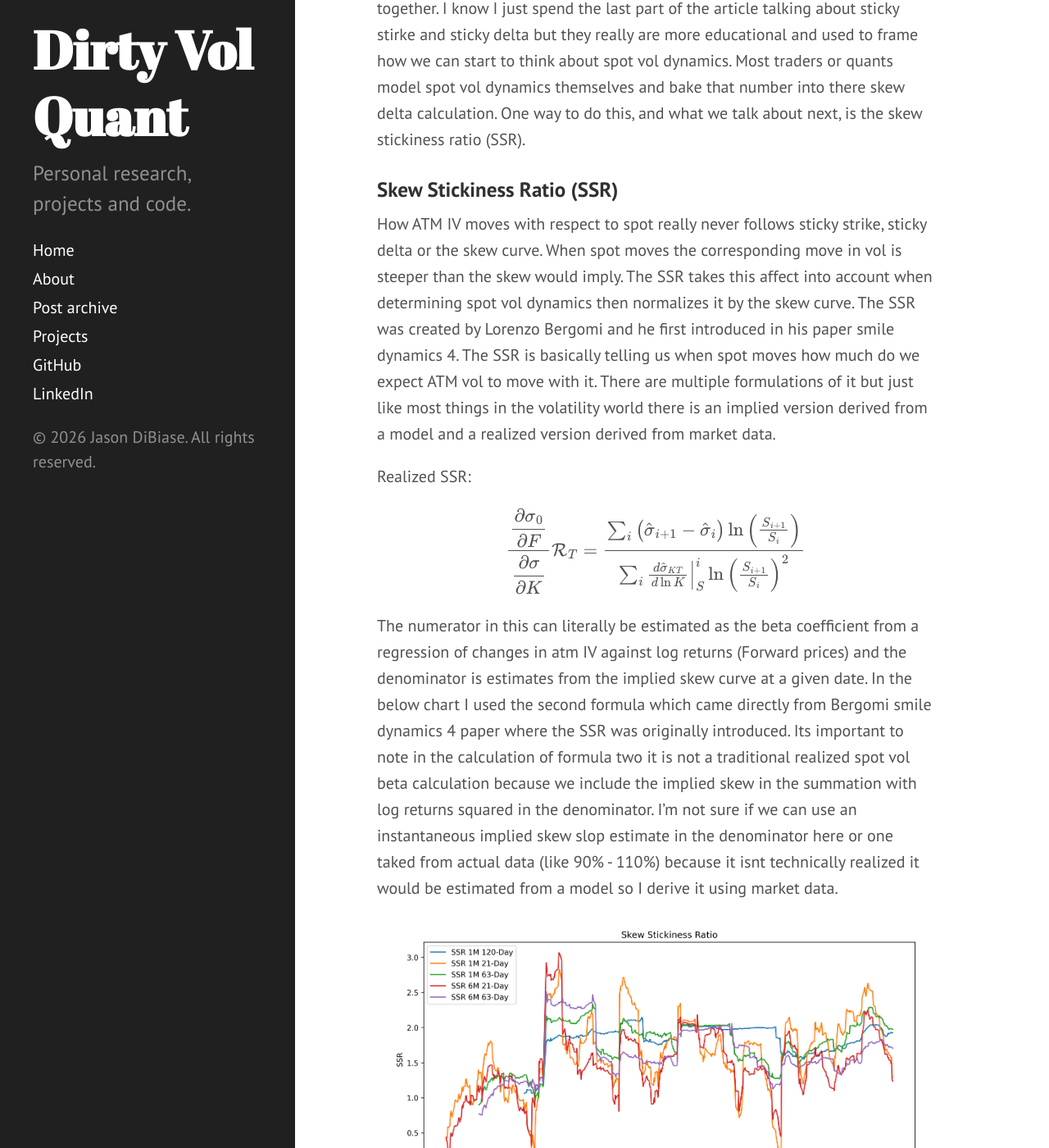
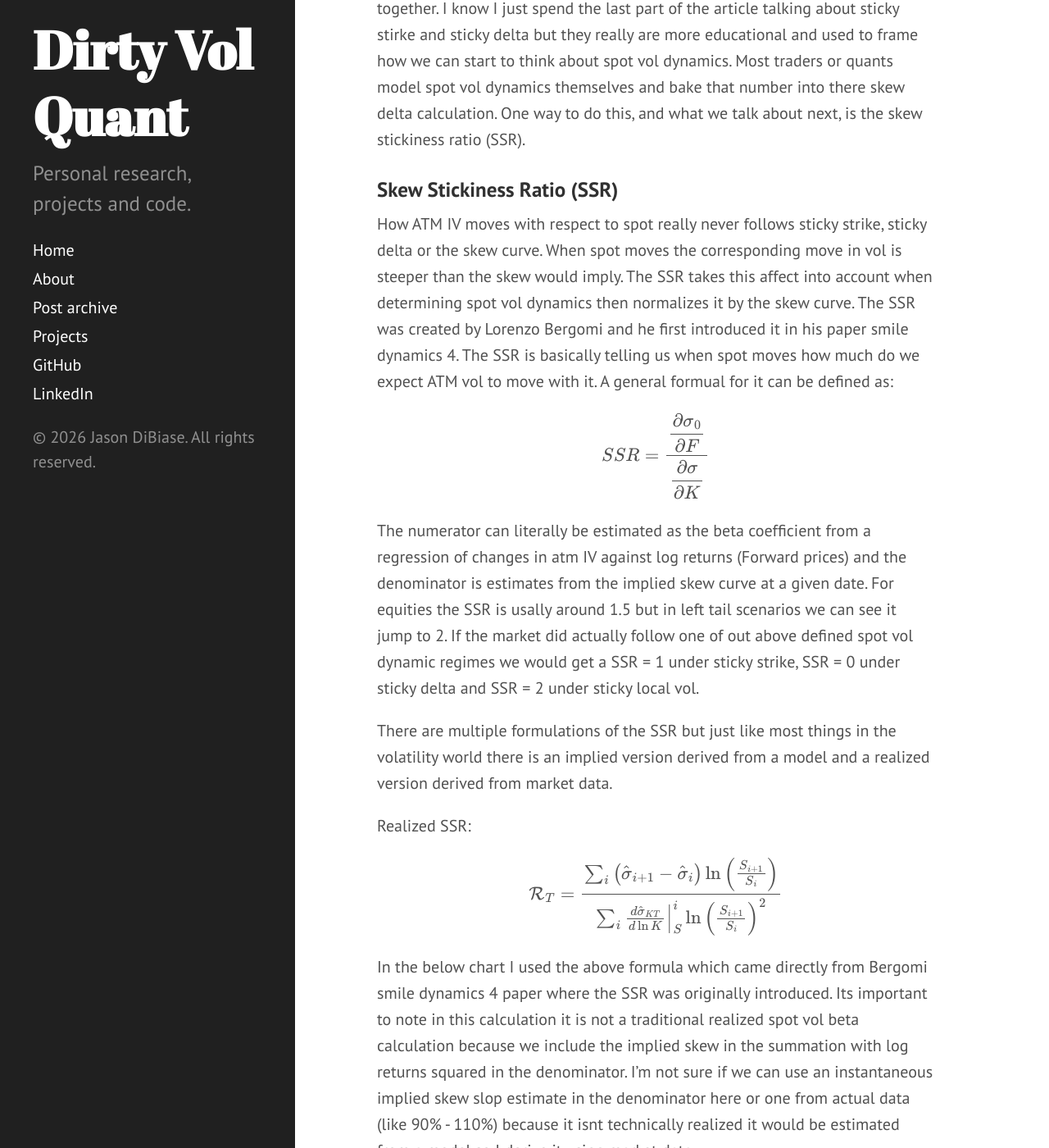
Before and after one commit to dibiasej/dibiasej.github.io, a Jekyll site: the page built from _posts/2026-06-07-Fixed-Strike-Floating-Strike-Spot-Vol-Dynamics-And-The-Skew-Stickiness-Ratio-Part-1.md, in a window 1280 px wide and 1400 px high, scrolled down 9211 px. Shown: the whole window at 82% size. Built offline with Jekyll 4.4.1, drawn with Linux system fonts in a browser that asks for light colours; Markdown is read by kramdown in place of the engine named in the settings; some of the changed text lies outside the part shown.

```diff
--- a/_posts/2026-06-07-Fixed-Strike-Floating-Strike-Spot-Vol-Dynamics-And-The-Skew-Stickiness-Ratio-Part-1.md
+++ b/_posts/2026-06-07-Fixed-Strike-Floating-Strike-Spot-Vol-Dynamics-And-The-Skew-Stickiness-Ratio-Part-1.md
@@ -110,13 +110,20 @@
 Each regime dynamic gives us a different skew delta. Under sticky delta our skew delta is greater than BS delta, under sticky local vol it is greater under sticky strike we get the same as BS delta. Skew delta is a big topic and there are many different formulas for it and can be model dependent. How important are these regime dynamics to trading though? To quote Benn Eifert once again it is probably best if you just forget sticky strike and sticky delta exist all together. I know I just spend the last part of the article talking about sticky stirke and sticky delta but they really are more educational and used to frame how we can start to think about spot vol dynamics. Most traders or quants model spot vol dynamics themselves and bake that number into there skew delta calculation. One way to do this, and what we talk about next, is the skew stickiness ratio (SSR).
 
 ### Skew Stickiness Ratio (SSR)
-How ATM IV moves with respect to spot really never follows sticky strike, sticky delta or the skew curve. When spot moves the corresponding move in vol is steeper than the skew would imply. The SSR takes this affect into account when determining spot vol dynamics then normalizes it by the skew curve. The SSR was created by Lorenzo Bergomi and he first introduced in his paper smile dynamics 4. The SSR is basically telling us when spot moves how much do we expect ATM vol to move with it. There are multiple formulations of it but just like most things in the volatility world there is an implied version derived from a model and a realized version derived from market data.
+How ATM IV moves with respect to spot really never follows sticky strike, sticky delta or the skew curve. When spot moves the corresponding move in vol is steeper than the skew would imply. The SSR takes this affect into account when determining spot vol dynamics then normalizes it by the skew curve. The SSR was created by Lorenzo Bergomi and he first introduced it in his paper smile dynamics 4. The SSR is basically telling us when spot moves how much do we expect ATM vol to move with it. A general formual for it can be defined as:
+
+$$
+SSR = \frac{\dfrac{\partial \sigma_{0}}{\partial F}}
+     {\dfrac{\partial \sigma}{\partial K}}
+$$
+
+The numerator can literally be estimated as the beta coefficient from a regression of changes in atm IV against log returns (Forward prices) and the denominator is estimates from the implied skew curve at a given date. For equities the SSR is usally around 1.5 but in left tail scenarios we can see it jump to 2. If the market did actually follow one of out above defined spot vol dynamic regimes we would get a SSR = 1 under sticky strike, SSR = 0 under sticky delta and SSR = 2 under sticky local vol.
+
+There are multiple formulations of the SSR but just like most things in the volatility world there is an implied version derived from a model and a realized version derived from market data.
 
 Realized SSR:
 
 $$
-\frac{\dfrac{\partial \sigma_{0}}{\partial F}}
-     {\dfrac{\partial \sigma}{\partial K}}
 
 \mathcal{R}_T =
 \frac{
@@ -131,11 +138,40 @@
 }
 $$
 
-The numerator in this can literally be estimated as the beta coefficient from a regression of changes in atm IV against log returns (Forward prices) and the denominator is estimates from the implied skew curve at a given date. In the below chart I used the second formula which came directly from Bergomi smile dynamics 4 paper where the SSR was originally introduced. Its important to note in the calculation of formula two it is not a traditional realized spot vol beta calculation because we include the implied skew in the summation with log returns squared in the denominator. I'm not sure if we can use an instantaneous implied skew slop estimate in the denominator here or one taked from actual data (like 90% - 110%) because it isnt technically realized it would be estimated from a model so I derive it using market data.
+In the below chart I used the above formula which came directly from Bergomi smile dynamics 4 paper where the SSR was originally introduced. Its important to note in this calculation it is not a traditional realized spot vol beta calculation because we include the implied skew in the summation with log returns squared in the denominator. I'm not sure if we can use an instantaneous implied skew slop estimate in the denominator here or one from actual data (like 90% - 110%) because it isnt technically realized it would be estimated from a model so I derive it using market data.
 
 ![Realized Skew Stickiness Ratio](/assets/images/SPY-SSRS-Post-2026-07-02.png)
 
+The value of SSR is typically between 1 and 2 and 1.5 on average for equties but as with any realized calculation it is an estimate and can get messy so that is why we see values jump above 2.
+
 Implied SSR:
+
+<div style="text-align:center; font-size:1.4em;">
+
+$$
+\begin{aligned}
+R(T)
+&=
+\frac{
+\mathbb{E}\!\left[d\hat{\sigma}_{ATM}(T)\, d\ln S\right]
+}{
+\psi(T)\,\mathbb{E}\!\left[(d\ln S)^2\right]
+}
+\qquad
+R_{t,T}
+&=
+\frac{1}{S_t \,\psi_T}
+\frac{
+\partial_t \left\langle \sigma^T, \log S \right\rangle
+}{
+\partial_t \left\langle \log S, \log S \right\rangle
+}
+\end{aligned}
+$$
+
+</div>
+
+old
 
 $$
 R(T)
```
